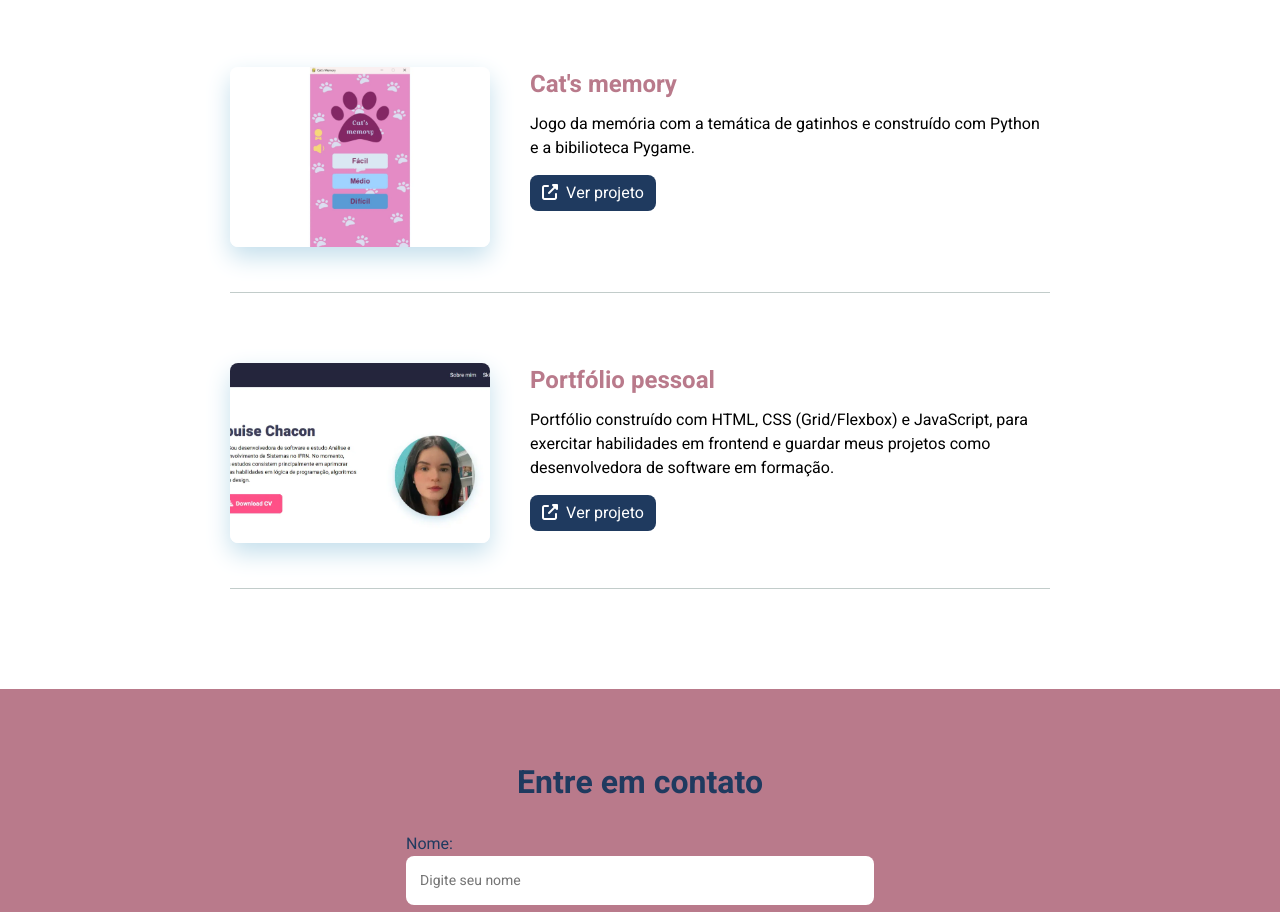
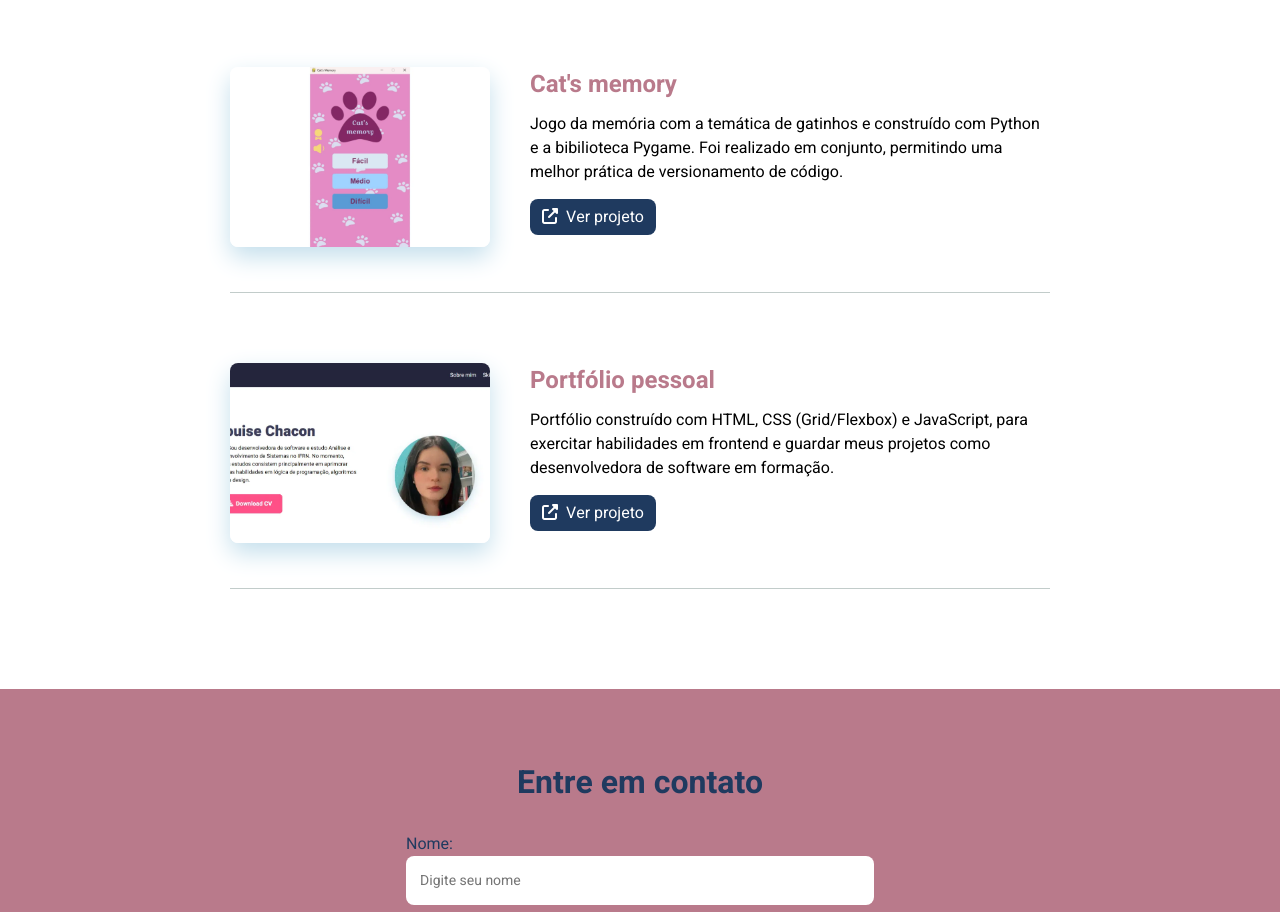
Before and after one commit to louisechacon/portfolio, a plain HTML site: page index.html in a window 1280 px wide. Shown: the part 1262-2174 px from the top of the page. Drawn offline with nearby package versions, Linux system fonts and the light colour scheme.

Commit message:
Modifica descrição de projeto

```diff
--- a/index.html
+++ b/index.html
@@ -126,7 +126,7 @@
                         <div class="info-projetos">
                             <h3>Cat's memory</h3>
                             <p>Jogo da memória com a temática de gatinhos e construído com Python e a bibilioteca
-                                Pygame.</p>
+                                Pygame. Foi realizado em conjunto, permitindo uma melhor prática de versionamento de código.</p>
                             <a href="https://github.com/louisechacon/jogo_pygame" target="_blank" class="btn-projeto"><i
                                     class="fa-solid fa-up-right-from-square"></i>Ver projeto</a>
                         </div>
```
